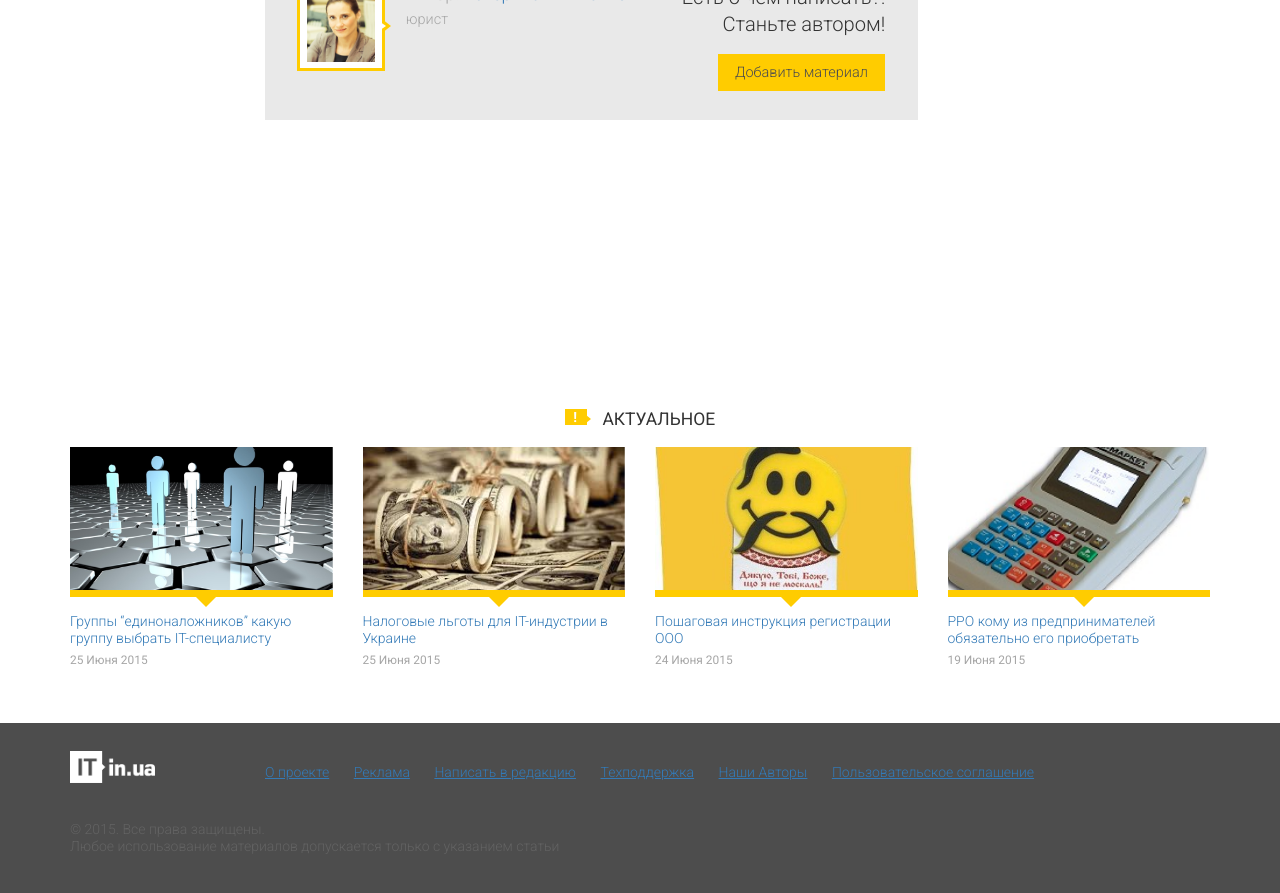
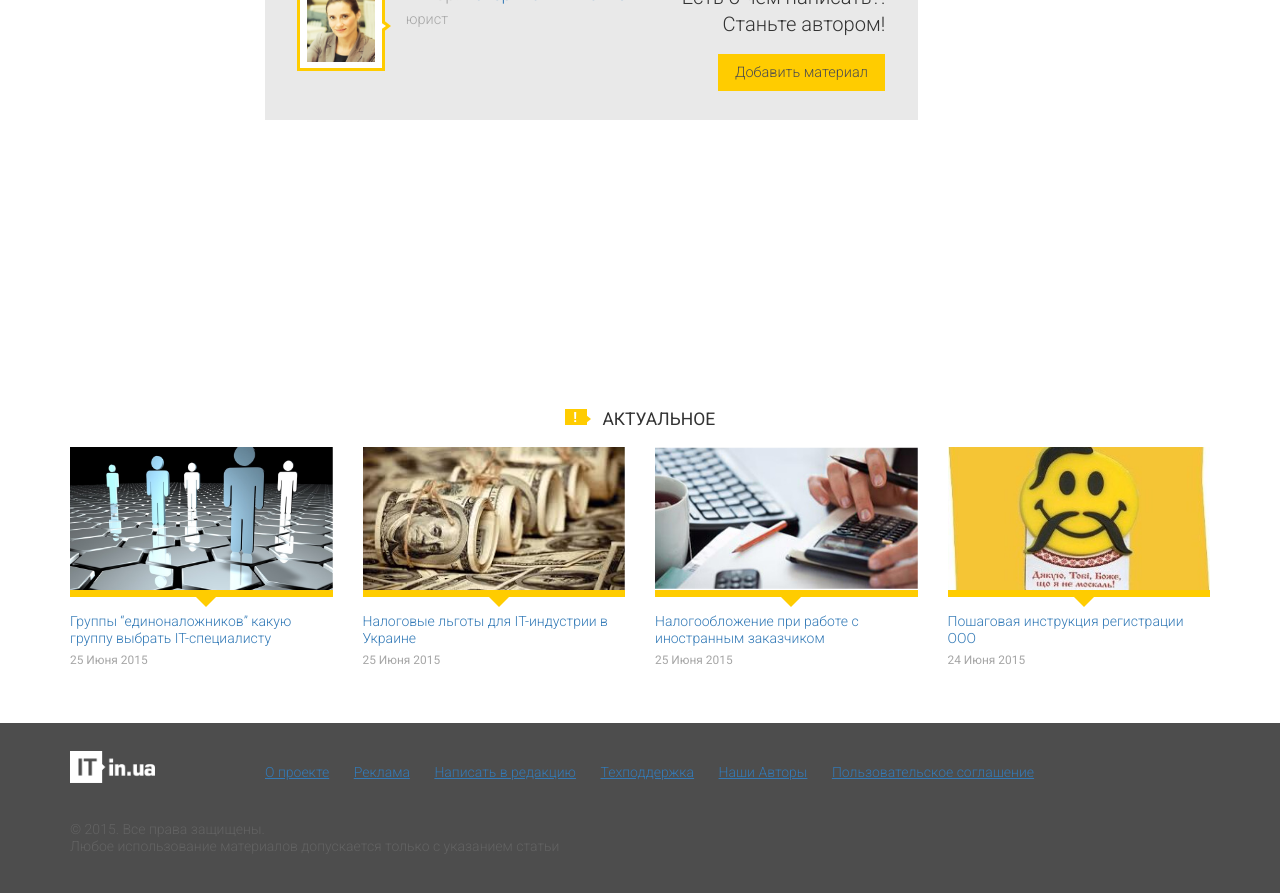
Before and after one commit to itinua/itinua.github.io, a Jekyll site: the page built from _posts/[a1] Работа с иностранными компаниями/2015-06-25-nalogooblozhenie-pri-rabote-s-inostrannim-zakazchikom.md, in a window 1280 px wide and 900 px high, scrolled down 3500 px. Shown: the top 893 px of the window. Built offline with Jekyll 4.4.1, drawn with Linux system fonts in a browser that asks for light colours; Markdown is read by kramdown in place of the engine named in the settings; comment, search, counter and statistics services are not loaded; part of the change alters nothing that is shown.

Commit message:
Update 2015-06-25-nalogooblozhenie-pri-rabote-s-inostrannim-zakazchikom.md

```diff
--- a/_posts/[a1] Работа с иностранными компаниями/2015-06-25-nalogooblozhenie-pri-rabote-s-inostrannim-zakazchikom.md
+++ b/_posts/[a1] Работа с иностранными компаниями/2015-06-25-nalogooblozhenie-pri-rabote-s-inostrannim-zakazchikom.md
@@ -1,8 +1,8 @@
 ---
 layout: article
-categories: [a1]
+categories: [a1, actual]
 title: Налогообложение при работе с иностранным заказчиком
-img:
+img: tax-system.jpg
 author: katerina-timchenko
 ---
 ** На какие налоговые аспекты нужно обратить внимание при заключении контракта **
```
